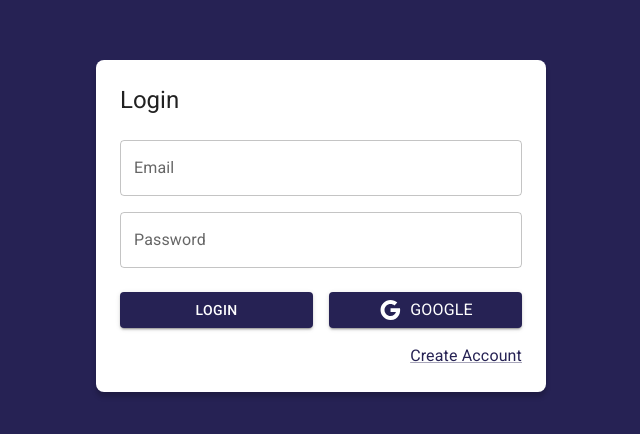
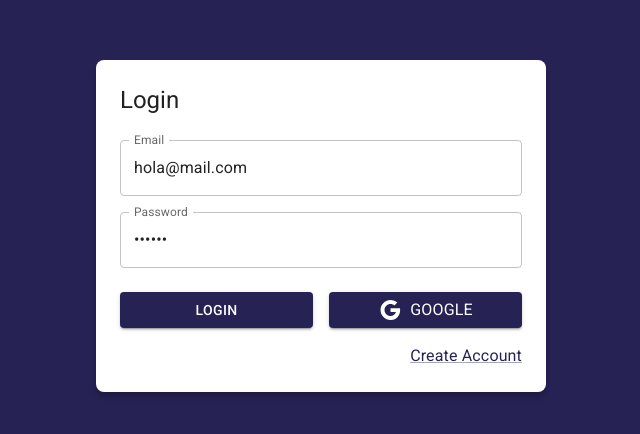
Before and after one commit to EstebGtzMtz/Jounal, a React (Vite) app: page /auth/login in a window 1280 px wide. Shown: the part 174-608 px from the top of the page, without its empty margins (319-959 px from the left). Built offline with nearby package versions, Linux system fonts and the light colour scheme.

Commit message:
add useForm custom hook to conect into the login page

```diff
--- a/src/auth/Pages/LoginPage.jsx
+++ b/src/auth/Pages/LoginPage.jsx
@@ -2,11 +2,24 @@ import { Link as RouterLink } from 'react-router-dom';
 import { Button, Grid, Link, TextField, Typography } from '@mui/material';
 import { Google } from '@mui/icons-material';
 import { AuthLayout } from '../Layout/AuthLayout';
+import { useForm } from '../../hooks';
 
 export const LoginPage = () => {
+
+  const { email, password, onInputChange, onResetForm } = useForm({
+    email: 'hola@mail.com',
+    password:'qwerty'
+  })
+
+
+  const onSubmit = (e) => {
+    e.preventDefault();
+    console.log({email, password})
+  }
+
   return (
     <AuthLayout title='Login'>
-      <form>
+      <form onSubmit={onSubmit}>
         <Grid container>
           <Grid item xs={12} sx={{marginTop: 2}}>
             <TextField
@@ -14,6 +27,9 @@ export const LoginPage = () => {
               type='email'
               placeholder="correro@gmail.com"
               fullWidth
+              name='email'
+              value={email}
+              onChange={onInputChange}
             />
           </Grid>
           <Grid item xs={12} sx={{marginTop: 2}}>
@@ -22,12 +38,15 @@ export const LoginPage = () => {
               type='password'
               placeholder="password"
               fullWidth
+              name='password'
+              value={password}
+              onChange={onInputChange}
             />
           </Grid>
 
           <Grid container spacing={2} sx={{mb: 2, mt: 1}}>
             <Grid item xs={12} sm={6}>
-              <Button variant='contained' fullWidth >
+              <Button type='submit' variant='contained' fullWidth >
                 Login
               </Button>
             </Grid>
--- a/src/hooks/index.js
+++ b/src/hooks/index.js
@@ -1 +1 @@
-export * from './useForm';
+export * from './useForm'
```
